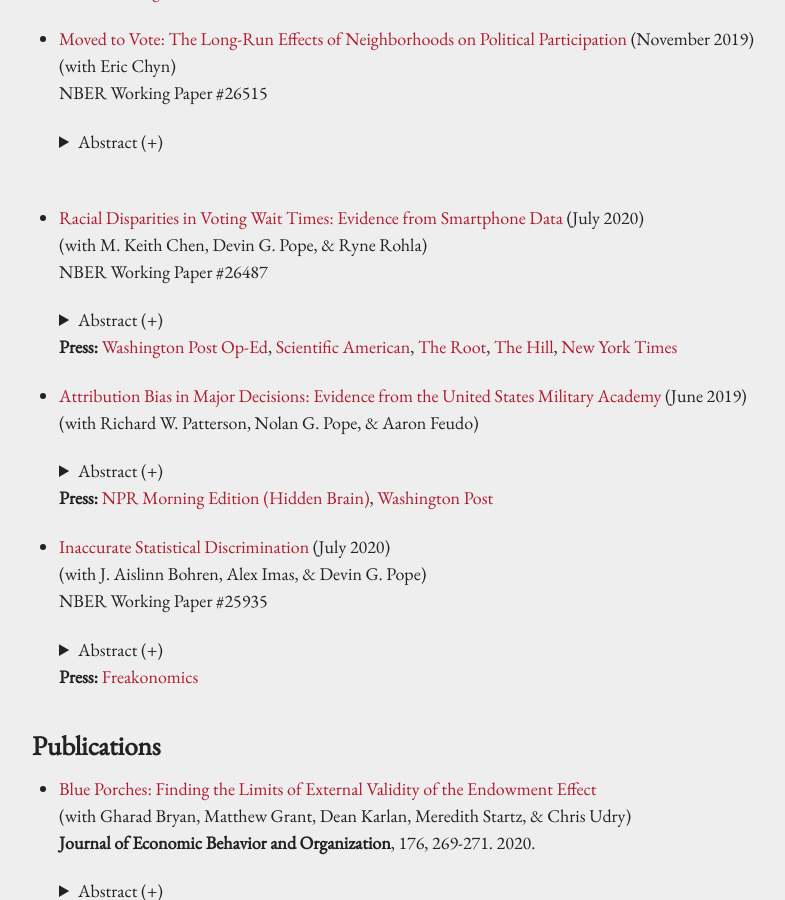
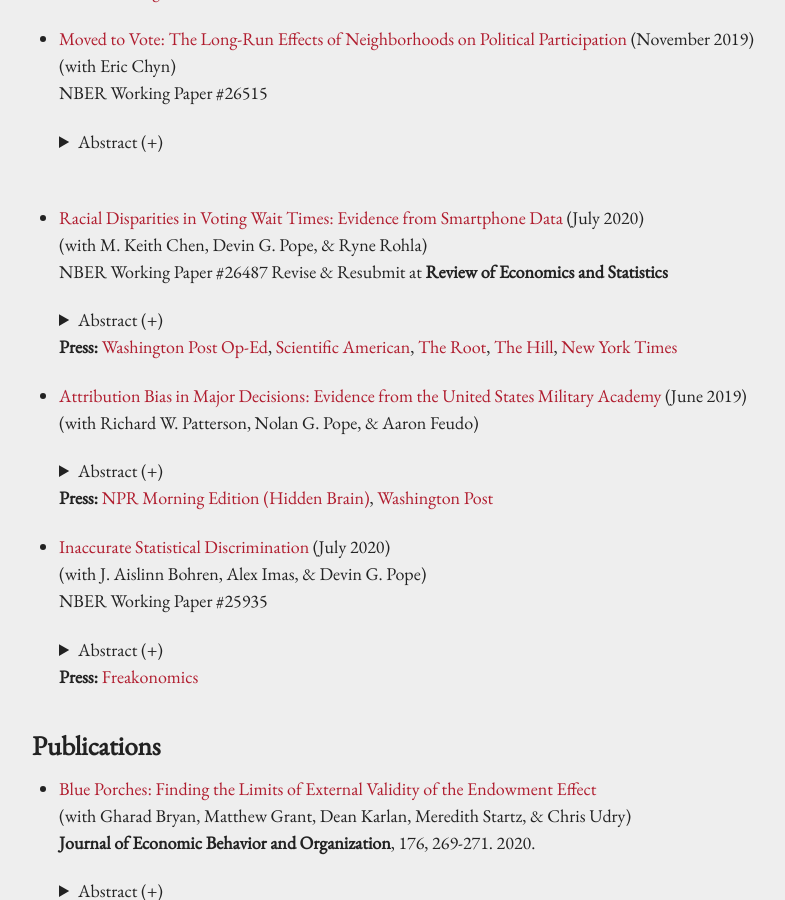
Before and after one commit to kareemhaggag/kareemhaggag.github.io, a Jekyll site: the page built from research.md, in a window 1280 px wide and 900 px high, scrolled down 321 px. Shown: the whole window, without its empty margins (185-970 px from the left). Built offline with Jekyll 4.4.1, drawn with Linux system fonts in a browser that asks for light colours; our own code applies the rules of GitHub Pages for plain Markdown files.

Commit message:
Update research & CV

```diff
--- a/research.md
+++ b/research.md
@@ -32,6 +32,7 @@ permalink: /research/
 * [Racial Disparities in Voting Wait Times: Evidence from Smartphone Data](/f/Racial_Disparities_in_Voting_Wait_Times.pdf) (July 2020)<br />
   (with M. Keith Chen, Devin G. Pope, & Ryne Rohla)<br />
   NBER Working Paper #26487
+  Revise & Resubmit at **Review of Economics and Statistics**
 
 
    <details><summary> Abstract (+) </summary>
```
Also changed, not shown: 1 other file.
